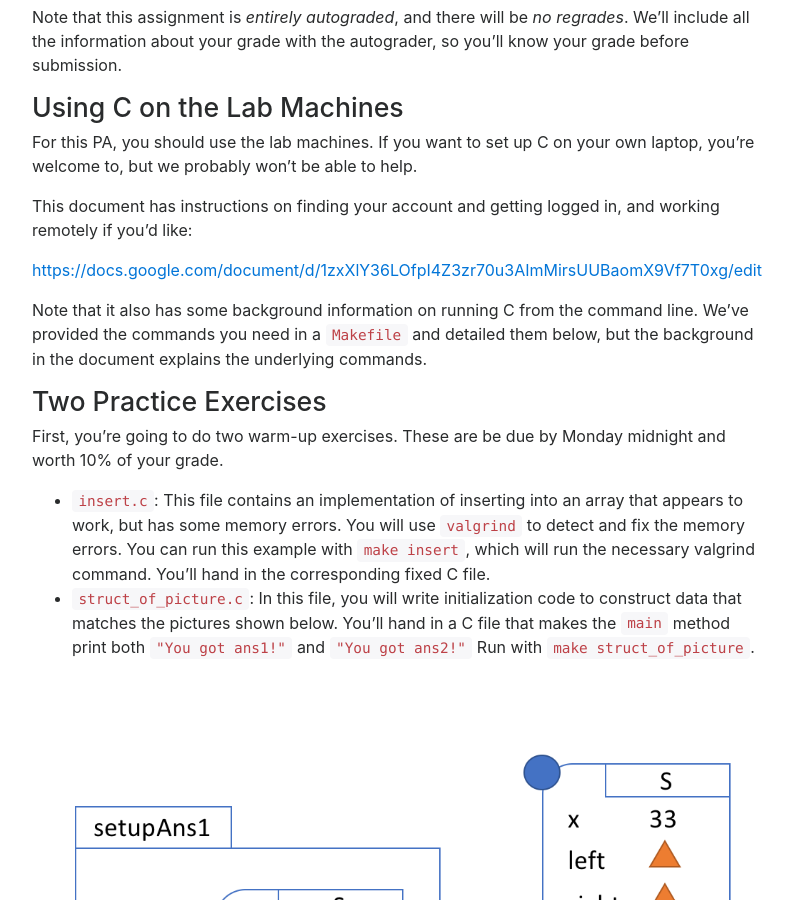
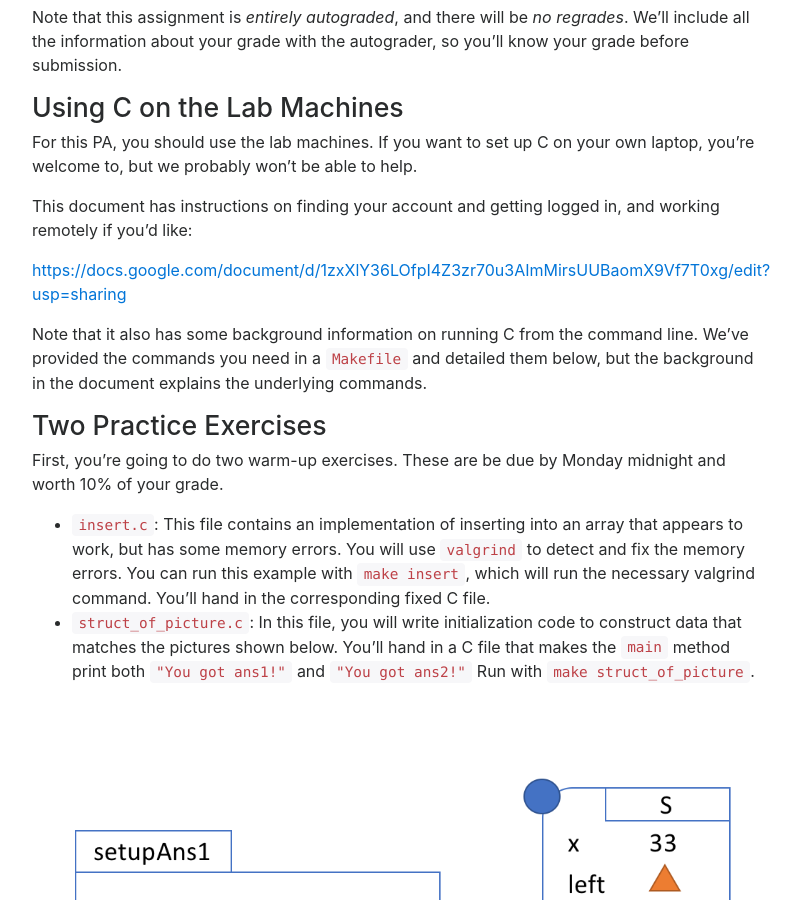
Before and after one commit to ucsd-cse12-w17/ucsd-cse12-w17.github.io, a Jekyll site: the page built from pa8-draft/index.md, in a window 1280 px wide and 900 px high, scrolled down 344 px. Shown: the whole window, without its empty margins (243-1044 px from the left). Built offline with Jekyll 4.4.1, drawn with Linux system fonts in a browser that asks for light colours; nearby versions of some CDN libraries; some of the changed lines change nothing that is shown.

Commit message:
view only doc link

```diff
--- a/pa8-draft/index.md
+++ b/pa8-draft/index.md
@@ -21,7 +21,8 @@ own laptop, you're welcome to, but we probably won't be able to help.
 This document has instructions on finding your account and getting logged in,
 and working remotely if you'd like:
 
-[https://docs.google.com/document/d/1zxXlY36LOfpI4Z3zr70u3AImMirsUUBaomX9Vf7T0xg/edit](https://docs.google.com/document/d/1zxXlY36LOfpI4Z3zr70u3AImMirsUUBaomX9Vf7T0xg/edit)
+[https://docs.google.com/document/d/1zxXlY36LOfpI4Z3zr70u3AImMirsUUBaomX9Vf7T0xg/edit?usp=sharing](https://docs.google.com/document/d/1zxXlY36LOfpI4Z3zr70u3AImMirsUUBaomX9Vf7T0xg/edit?usp=sharing)
+
 
 Note that it also has some background information on running C from the command
 line. We've provided the commands you need in a `Makefile` and detailed them
```
